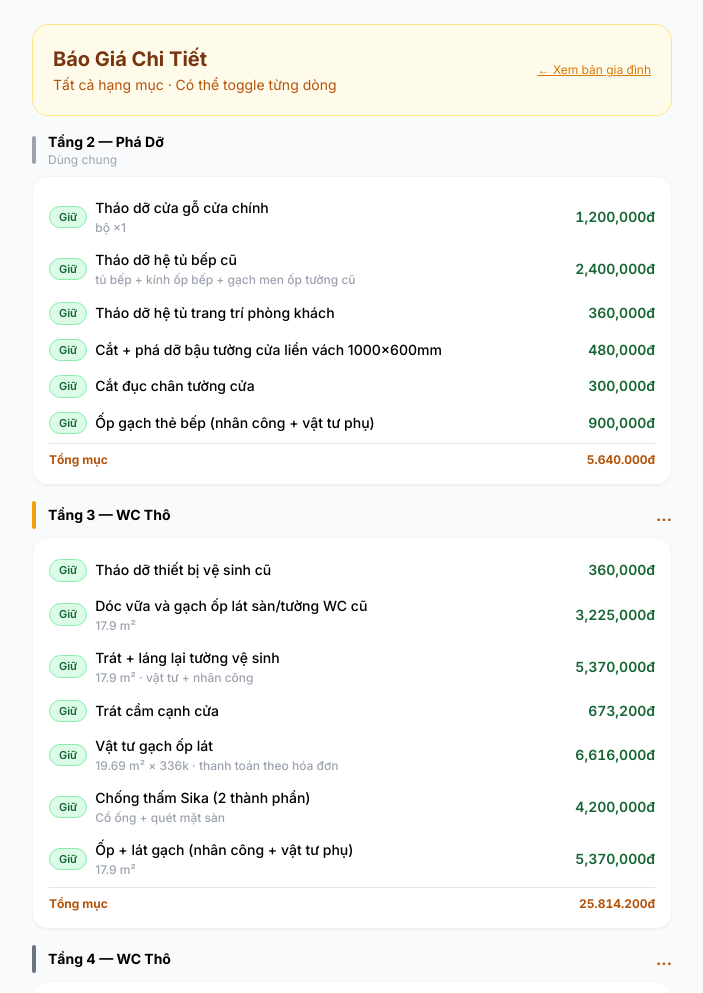
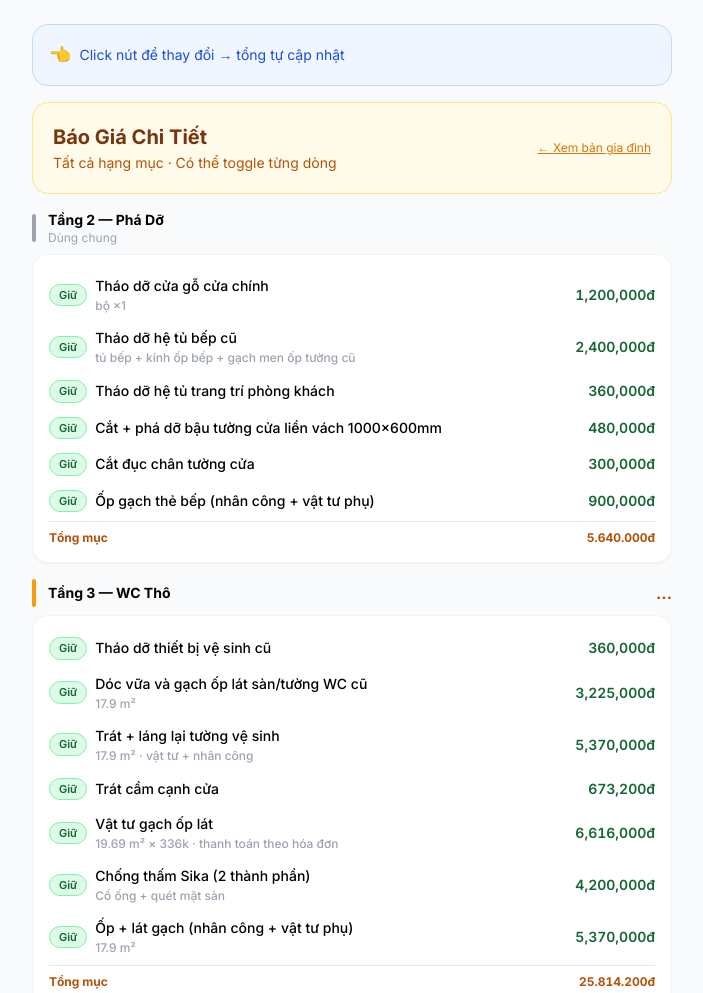
Before and after one commit to hoangulis26/bao-gia-nha, a website: page detail.html in a window 1280 px wide. Shown: the top 993 px of the page, without its empty margins (288-991 px from the left). Drawn offline with nearby package versions, Linux system fonts and the light colour scheme.

Commit message:
Add permanent tap hint banner to both versions

```diff
--- a/detail.html
+++ b/detail.html
@@ -53,6 +53,11 @@
 </head>
 <body class="bg-gray-50 min-h-screen">
   <div class="max-w-2xl mx-auto px-4 py-6 space-y-4">
+
+    <div class="bg-blue-50 border border-blue-200 rounded-2xl p-4 text-sm text-blue-700 flex items-center gap-2">
+      <span class="text-lg">👈</span>
+      <span>Click nút để thay đổi → tổng tự cập nhật</span>
+    </div>
 
     <div class="bg-amber-50 border border-amber-200 rounded-2xl p-5">
       <div class="flex items-center justify-between">
```
